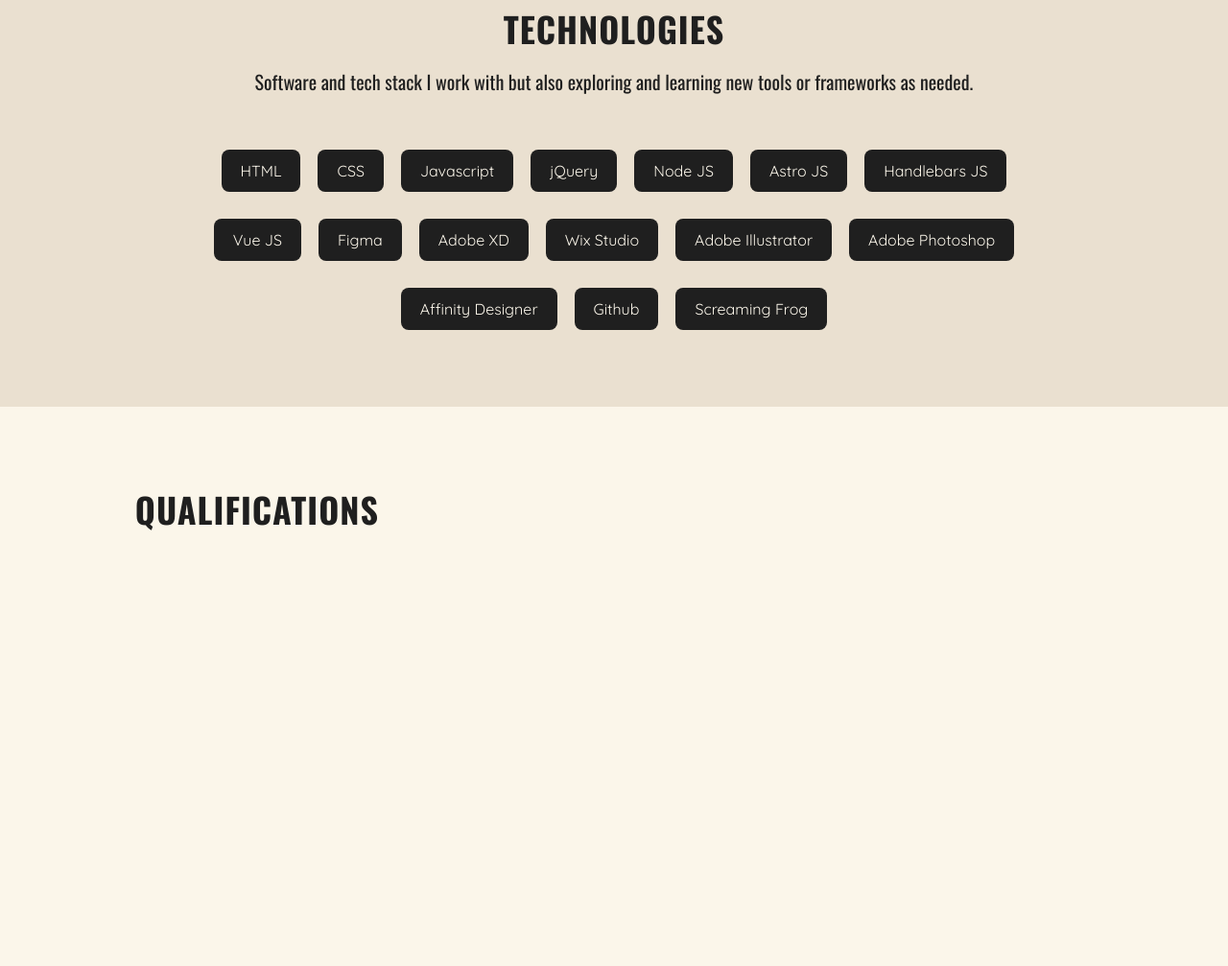
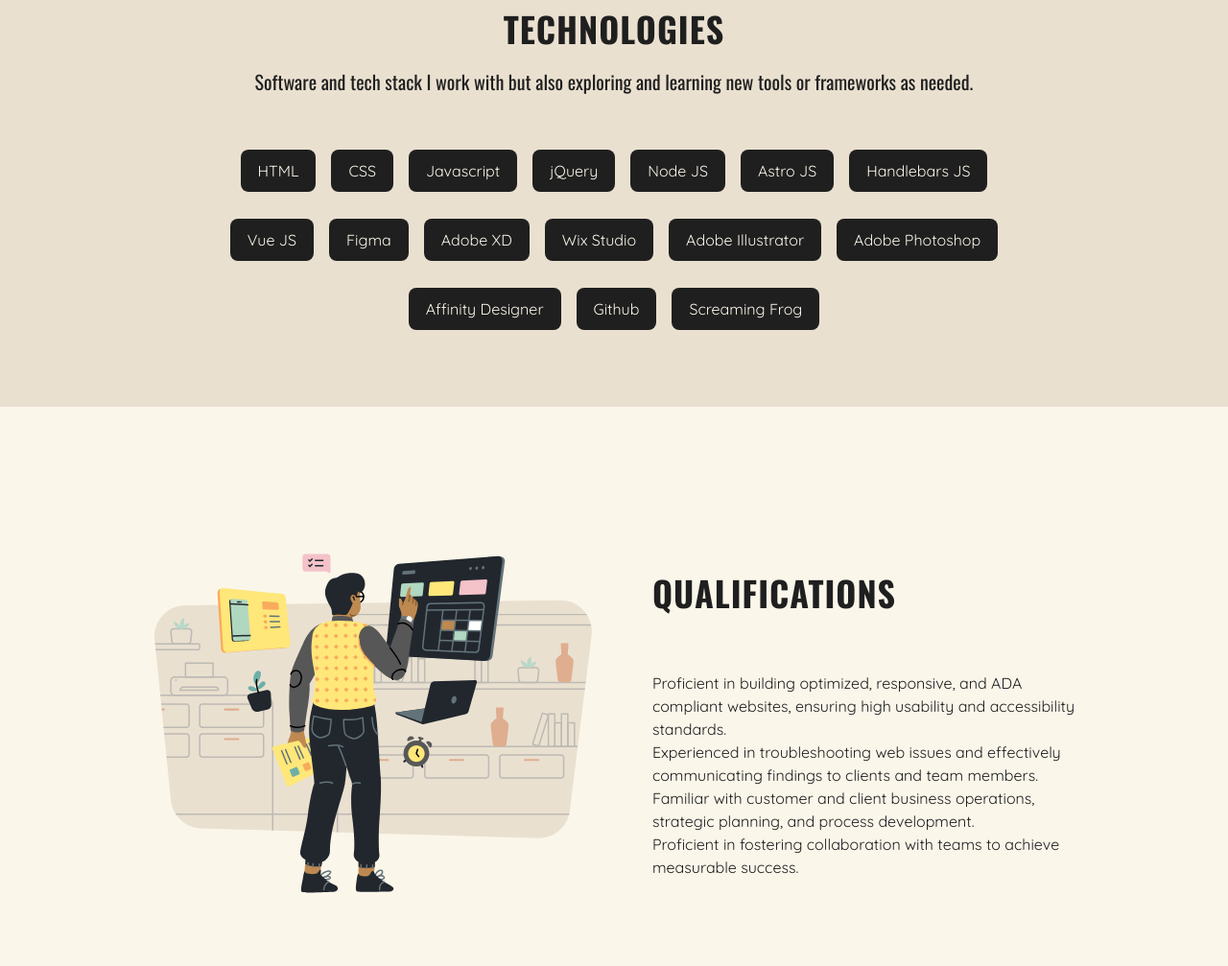
Before and after one commit to RoLo-dev/rolando_astro, an Astro site: page / in a window 1280 px wide. Shown: the part 907-1914 px from the top of the page at 96% size. Before the commit the page ends 1600 px from the top, so only its background shows below. Built offline with nearby package versions, Linux system fonts and the light colour scheme; Astro itself is replaced by a stand-in of ours.

Commit message:
updating site

```diff
--- a/src/components/Hero.astro
+++ b/src/components/Hero.astro
@@ -32,6 +32,7 @@
         margin-bottom: 8px;
     }
     .text-col h2{
+        text-transform: initial;
         font-size: 1.65rem;
         line-height: 1.4;
         letter-spacing: 0;
--- a/src/components/Qualifications.astro
+++ b/src/components/Qualifications.astro
@@ -2,11 +2,46 @@
     <div class="qualities-container wrapper">
         <div class="col img-col"></div>
         <div class="col text-col">
-            <h2>Qualifications</h2>
+            <div>
+                <h2>Qualifications</h2>
+                <ul>
+                    <li>
+
+                        <p>Proficient in building optimized, responsive, and ADA compliant websites, ensuring high usability and accessibility standards.</p>
+                    </li>
+                    <li>
+                        <p>Experienced in troubleshooting web issues and effectively communicating findings to clients and team members.</p>
+                    </li>
+                    <li>
+                        <p>Familiar with customer and client business operations, strategic planning, and process development.</p>
+                    </li>
+                    <li>
+                        <p>Proficient in fostering collaboration with teams to achieve measurable success.</p>
+                    </li>
+                </ul>
+            </div>
         </div>
     </div>
 </section>
 
 <style>
-
+    .qualities-container{
+        display: flex;
+        gap: 2rem;
+        justify-content: space-between;
+    }
+    .qualities-container .img-col{
+        width: 53%;
+        height: 500px;
+        background-image: url('../assets/images/quality-img.svg');
+        background-repeat: no-repeat;
+        background-size: cover;
+        background-position: center;
+    }
+    .qualities-container .text-col{
+        width: 48%;
+        display: flex;
+        justify-content: center;
+        align-items: center;
+    }
 </style>
--- a/src/components/Tech.astro
+++ b/src/components/Tech.astro
@@ -78,12 +78,12 @@ import AstroImg from '../../public/favicon.svg';
     .tech-container .card-container{
         display: flex;
         flex-wrap: wrap;
-        gap: 1.75rem 1.125rem;
+        gap: 1.75rem 1rem;
         align-items: center;
         justify-content: center;
     }
     .card-container .card{
-        padding: 10px 1.25rem;
+        padding: 10px 1.125rem;
         background-color: var(--charcoal);
         color: var(--vanilla);
         border-radius: 8px;
```
Also changed, not shown: src/assets/images/quality-img.png (added), src/assets/images/quality-img.svg (added).
